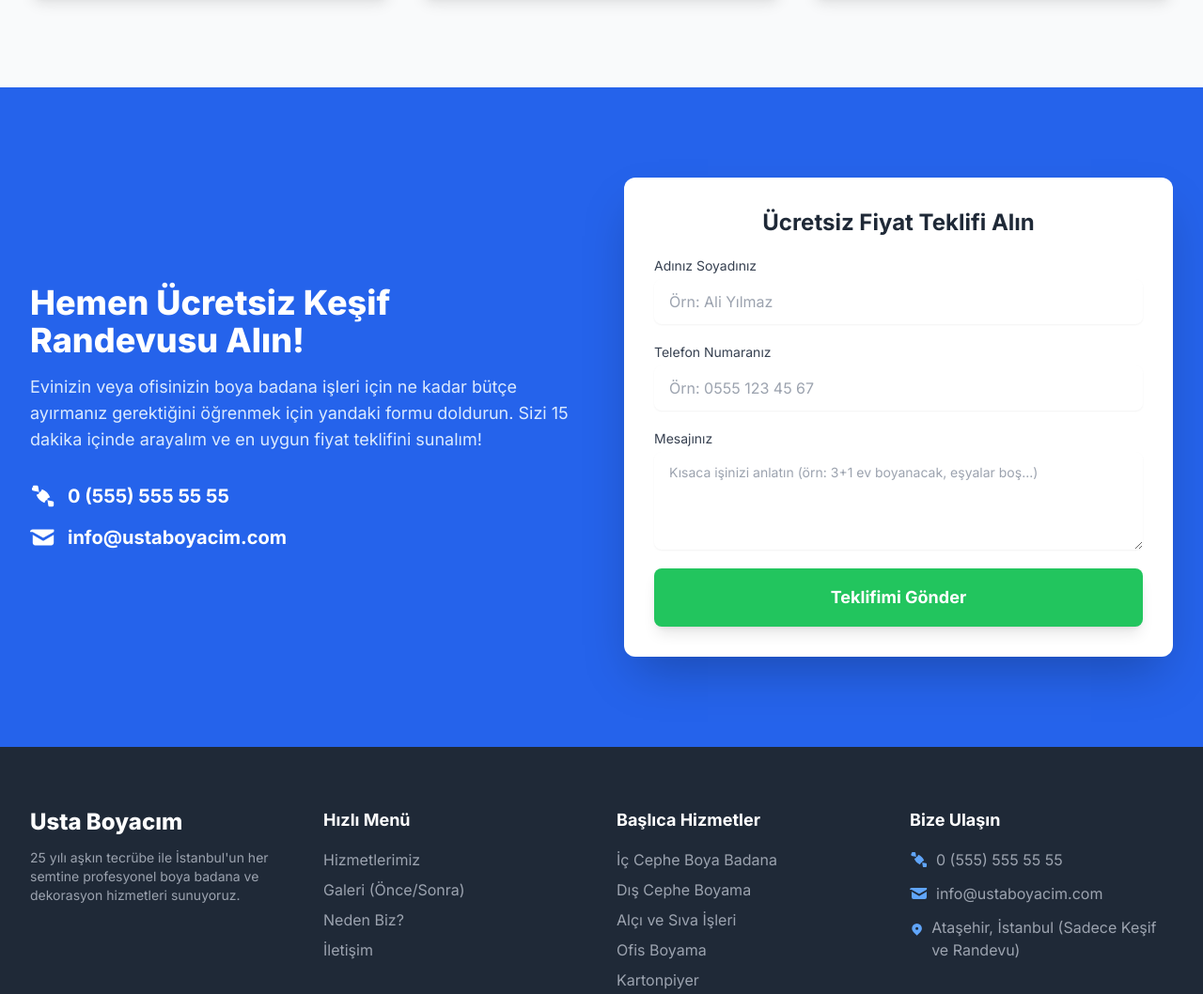
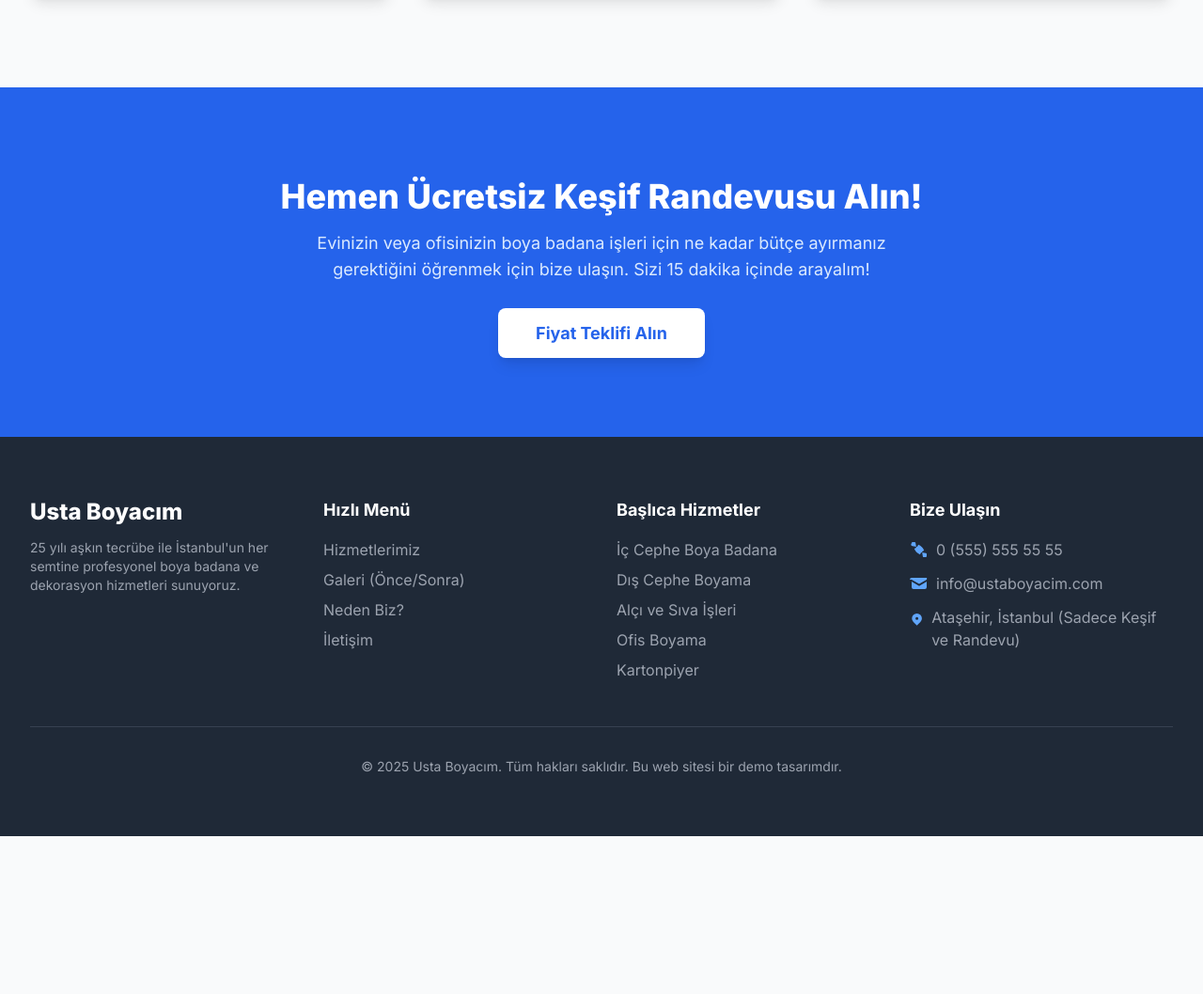
Before and after one commit to dogukansandalci/ustaboyacim, a plain HTML site: page index.html in a window 1280 px wide. Shown: the part 3575-4633 px from the top of the page at 94% size. After the commit the page ends 4465 px from the top, so only its background shows below. Drawn offline with nearby package versions, Linux system fonts and the light colour scheme.

Commit message:
Update index.html

```diff
--- a/index.html
+++ b/index.html
@@ -29,8 +29,8 @@
     <!-- 1. BÖLÜM: HEADER (NAVİGASYON) -->
     <header class="bg-white shadow-md sticky top-0 z-50">
         <nav class="container mx-auto max-w-7xl px-4 sm:px-6 lg:px-8 flex justify-between items-center h-20">
-            <!-- Logo -->
-            <a href="#" class="text-3xl font-extrabold text-blue-600">
+            <!-- Logo (Bu sayfada olduğu için #) -->
+            <a href="index.html" class="text-3xl font-extrabold text-blue-600">
                 Usta Boyacım
             </a>
 
@@ -39,10 +39,12 @@
                 <a href="#hizmetler" class="text-gray-600 hover:text-blue-600 font-medium">Hizmetlerimiz</a>
                 <a href="#galeri" class="text-gray-600 hover:text-blue-600 font-medium">Galeri</a>
                 <a href="#hakkimizda" class="text-gray-600 hover:text-blue-600 font-medium">Neden Biz?</a>
-                <a href="#iletisim" class="text-gray-600 hover:text-blue-600 font-medium">İletişim</a>
+                <!-- Link "bize-ulasin.html" olarak güncellendi -->
+                <a href="bize-ulasin.html" class="text-gray-600 hover:text-blue-600 font-medium">İletişim</a>
             </div>
 
-            <!-- Arama Butonu (Müşterinin size hızla ulaşması için) -->
+            <!-- "Hemen Ara" Butonu (Müşterinin size hızla ulaşması için) -->
+            <!-- Link, ikon ve metin "Hemen Ara" olarak geri değiştirildi -->
             <a href="tel:05555555555" class="hidden md:flex items-center bg-green-500 text-white px-5 py-2.5 rounded-lg font-bold shadow-lg hover:bg-green-600 transition-all">
                 <!-- Telefon ikonu -->
                 <svg xmlns="http://www.w3.org/2000/svg" class="h-5 w-5 mr-2" viewBox="0 0 20 20" fill="currentColor">
@@ -64,8 +66,10 @@
             <a href="#hizmetler" class="block px-6 py-3 text-lg text-gray-700 hover:bg-gray-100">Hizmetlerimiz</a>
             <a href="#galeri" class="block px-6 py-3 text-lg text-gray-700 hover:bg-gray-100">Galeri</a>
             <a href="#hakkimizda" class="block px-6 py-3 text-lg text-gray-700 hover:bg-gray-100">Neden Biz?</a>
-            <a href="#iletisim" class="block px-6 py-3 text-lg text-gray-700 hover:bg-gray-100">İletişim</a>
+            <!-- Link "bize-ulasin.html" olarak güncellendi -->
+            <a href="bize-ulasin.html" class="block px-6 py-3 text-lg text-gray-700 hover:bg-gray-100">İletişim</a>
             <div class="p-4">
+                <!-- Link, ikon ve metin "Hemen Ara" olarak geri değiştirildi -->
                 <a href="tel:05555555555" class="flex w-full justify-center items-center bg-green-500 text-white px-5 py-3 rounded-lg font-bold shadow-lg hover:bg-green-600 transition-all">
                     <svg xmlns="http://www.w3.org/2000/svg" class="h-5 w-5 mr-2" viewBox="0 0 20 20" fill="currentColor">
                          <path d="M2 3a1 1 0 011-1h2.153a1 1 0 01.986.836l.74 4.435a1 1 0 01-.54 1.06l-1.548.773a11.037 11.037 0 006.105 6.105l.774-1.548a1 1 0 011.06-.54l4.435.74a1 1 0 01.836.986V17a1 1 0 01-1 1h-2.153a1 1 0 01-.986-.836l-.74-4.435a1 1 0 01.54-1.06l1.548-.773a11.037 11.037 0 00-6.105-6.105l-.773 1.548a1 1 0 01-1.06.54l-4.435-.74A1 1 0 013 3z" />
@@ -89,7 +93,8 @@
                         Profesyonel usta kadromuz, 1. sınıf malzeme ve %100 müşteri memnuniyeti garantisi ile evinizi veya ofisinizi söz verdiğimiz günde teslim ediyoruz.
                     </p>
                     <div class="mt-10 flex flex-col sm:flex-row gap-4">
-                        <a href="#iletisim" class="w-full sm:w-auto bg-blue-600 text-white px-8 py-4 rounded-lg font-bold text-lg text-center shadow-lg hover:bg-blue-700 transition-all">
+                        <!-- Link "bize-ulasin.html#form" olarak güncellendi (formun olduğu yeni sayfaya gider) -->
+                        <a href="bize-ulasin.html#form" class="w-full sm:w-auto bg-blue-600 text-white px-8 py-4 rounded-lg font-bold text-lg text-center shadow-lg hover:bg-blue-700 transition-all">
                             Ücretsiz Keşif Formu
                         </a>
                         <a href="#galeri" class="w-full sm:w-auto bg-gray-100 text-gray-800 px-8 py-4 rounded-lg font-bold text-lg text-center border-2 border-gray-300 hover:bg-gray-200 transition-all">
@@ -322,59 +327,24 @@
             </div>
         </section>
 
-        <!-- 8. BÖLÜM: İLETİŞİM FORMU (CALL TO ACTION) -->
-        <section id="iletisim" class="bg-blue-600 text-white">
-            <div class="container mx-auto max-w-7xl px-4 sm:px-6 lg:px-8 py-16 md:py-24">
-                <div class="grid grid-cols-1 md:grid-cols-2 gap-12 items-center">
-                    <!-- Sol Taraf (Metin) -->
-                    <div>
+        <!-- 8. BÖLÜM: İLETİŞİM ÇAĞRISI -->
+        <!-- Bu bölüm basitleştirildi ve direkt iletişim sayfasına yönlendiriyor -->
+        <section id="iletisim-cagrisi" class="bg-blue-600 text-white">
+            <div class="container mx-auto max-w-7xl px-4 sm:px-6 lg:px-8 py-16 md:py-24 text-center">
                 <h2 class="text-3xl md:text-4xl font-extrabold">
                     Hemen Ücretsiz Keşif Randevusu Alın!
                 </h2>
-                        <p class="mt-4 text-lg text-blue-100">
-                            Evinizin veya ofisinizin boya badana işleri için ne kadar bütçe ayırmanız gerektiğini öğrenmek için yandaki formu doldurun. Sizi 15 dakika içinde arayalım ve en uygun fiyat teklifini sunalım!
+                <p class="mt-4 text-lg text-blue-100 max-w-2xl mx-auto">
+                    Evinizin veya ofisinizin boya badana işleri için ne kadar bütçe ayırmanız gerektiğini öğrenmek için bize ulaşın. Sizi 15 dakika içinde arayalım!
                 </p>
-                        <div class="mt-8 space-y-4">
-                            <a href="tel:05555555555" class="flex items-center text-xl font-bold hover:text-blue-200">
-                                <svg xmlns="http://www.w3.org/2000/svg" class="h-7 w-7 mr-3" viewBox="0 0 20 20" fill="currentColor">
-                                    <path d="M2 3a1 1 0 011-1h2.153a1 1 0 01.986.836l.74 4.435a1 1 0 01-.54 1.06l-1.548.773a11.037 11.037 0 006.105 6.105l.774-1.548a1 1 0 011.06-.54l4.435.74a1 1 0 01.836.986V17a1 1 0 01-1 1h-2.153a1 1 0 01-.986-.836l-.74-4.435a1 1 0 01.54-1.06l1.548-.773a11.037 11.037 0 00-6.105-6.105l-.773 1.548a1 1 0 01-1.06.54l-4.435-.74A1 1 0 013 3z" />
-                                </svg>
-                                0 (555) 555 55 55
-                            </a>
-                            <a href="mailto:info@ustaboyacim.com" class="flex items-center text-xl font-bold hover:text-blue-200">
-                                <svg xmlns="http://www.w3.org/2000/svg" class="h-7 w-7 mr-3" viewBox="0 0 20 20" fill="currentColor">
-                                    <path d="M2.003 5.884L10 10.417l7.997-4.533A2 2 0 0018 4H2a2 2 0 00-1.997 1.884z" />
-                                    <path d="M18 8.118l-8 4.533L2 8.118V14a2 2 0 002 2h12a2 2 0 002-2V8.118z" />
-                                </svg>
-                                info@ustaboyacim.com
+                <div class="mt-10">
+                    <a href="bize-ulasin.html#form" class="bg-white text-blue-600 px-10 py-4 rounded-lg font-bold text-lg shadow-lg hover:bg-gray-100 transition-all">
+                        Fiyat Teklifi Alın
                     </a>
                 </div>
             </div>
+        </section>
 
-                    <!-- Sağ Taraf (Form) -->
-                    <form action="#" method="POST" class="bg-white p-8 rounded-xl shadow-2xl space-y-5">
-                        <h3 class="text-2xl font-bold text-gray-800 text-center">Ücretsiz Fiyat Teklifi Alın</h3>
-                        <div>
-                            <label for="name" class="block text-sm font-medium text-gray-700">Adınız Soyadınız</label>
-                            <input type="text" id="name" placeholder="Örn: Ali Yılmaz" class="mt-1 block w-full px-4 py-3 text-gray-800 border-gray-300 rounded-lg shadow-sm focus:ring-blue-500 focus:border-blue-500">
-                        </div>
-                        <div>
-                            <label for="phone" class="block text-sm font-medium text-gray-700">Telefon Numaranız</label>
-                            <input type="tel" id="phone" placeholder="Örn: 0555 123 45 67" class="mt-1 block w-full px-4 py-3 text-gray-800 border-gray-300 rounded-lg shadow-sm focus:ring-blue-500 focus:border-blue-500">
-                        </div>
-                        <div>
-                            <label for="message" class="block text-sm font-medium text-gray-700">Mesajınız</lebel>
-                            <textarea id="message" rows="4" placeholder="Kısaca işinizi anlatın (örn: 3+1 ev boyanacak, eşyalar boş...)" class="mt-1 block w-full px-4 py-3 text-gray-800 border-gray-300 rounded-lg shadow-sm focus:ring-blue-500 focus:border-blue-500"></textarea>
-                        </div>
-                        <div>
-                            <button type="submit" class="w-full flex justify-center py-4 px-6 border border-transparent rounded-lg shadow-lg text-lg font-bold text-white bg-green-500 hover:bg-green-600 focus:outline-none focus:ring-2 focus:ring-offset-2 focus:ring-green-500 transition-all">
-                                Teklifimi Gönder
-                            </button>
-                        </div>
-                    </form>
-                </div>
-            </div>
-        </section>
     </main>
 
     <!-- 9. BÖLÜM: FOOTER -->
@@ -383,7 +353,7 @@
             <div class="grid grid-cols-1 md:grid-cols-4 gap-8">
                 <!-- Sol Bölüm (Logo) -->
                 <div>
-                    <a href="#" class="text-2xl font-extrabold text-white">
+                    <a href="index.html" class="text-2xl font-extrabold text-white">
                         Usta Boyacım
                     </a>
                     <p class="mt-3 text-sm">
@@ -398,7 +368,8 @@
                         <li><a href="#hizmetler" class="hover:text-white">Hizmetlerimiz</a></li>
                         <li><a href="#galeri" class="hover:text-white">Galeri (Önce/Sonra)</a></li>
                         <li><a href="#hakkimizda" class="hover:text-white">Neden Biz?</a></li>
-                        <li><a href="#iletisim" class="hover:text-white">İletişim</a></li>
+                        <!-- Link "bize-ulasin.html" olarak güncellendi -->
+                        <li><a href="bize-ulasin.html" class="hover:text-white">İletişim</a></li>
                     </ul>
                 </div>
 
@@ -406,11 +377,11 @@
                 <div>
                     <h4 class="text-lg font-bold text-white">Başlıca Hizmetler</h4>
                     <ul class="mt-4 space-y-2">
-                        <li><a href="#" class="hover:text-white">İç Cephe Boya Badana</a></li>
-                        <li><a href="#" class="hover:text-white">Dış Cephe Boyama</a></li>
-                        <li><a href="#" class="hover:text-white">Alçı ve Sıva İşleri</a></li>
-                        <li><a href="#" class="hover:text-white">Ofis Boyama</a></li>
-                        <li><a href="#" class="hover:text-white">Kartonpiyer</a></li>
+                        <li><a href="#hizmetler" class="hover:text-white">İç Cephe Boya Badana</a></li>
+                        <li><a href="#hizmetler" class="hover:text-white">Dış Cephe Boyama</a></li>
+                        <li><a href="#hizmetler" class="hover:text-white">Alçı ve Sıva İşleri</a></li>
+                        <li><a href="#hizmetler" class="hover:text-white">Ofis Boyama</a></li>
+                        <li><a href="#hizmetler" class="hover:text-white">Kartonpiyer</a></li>
                     </ul>
                 </div>
 
```
Lines whose indentation alone changed are shown as unchanged.
